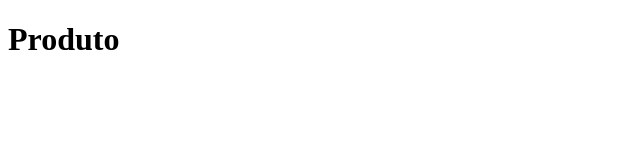
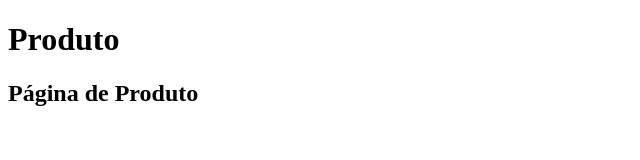
Before and after one commit to will27nasc/meu-segundo-git, a plain HTML site: page produto.html in a window 1280 px wide. Shown: the whole page, without its empty margins (0-640 px from the left). Drawn offline with Linux system fonts and the light colour scheme.

Commit message:
feat: Adicionando um subtitulo à página produto

```diff
--- a/produto.html
+++ b/produto.html
@@ -8,5 +8,6 @@
 </head>
 <body>
     <h1>Produto</h1>
+    <h2>Página de Produto</h2>
 </body>
 </html>
```
